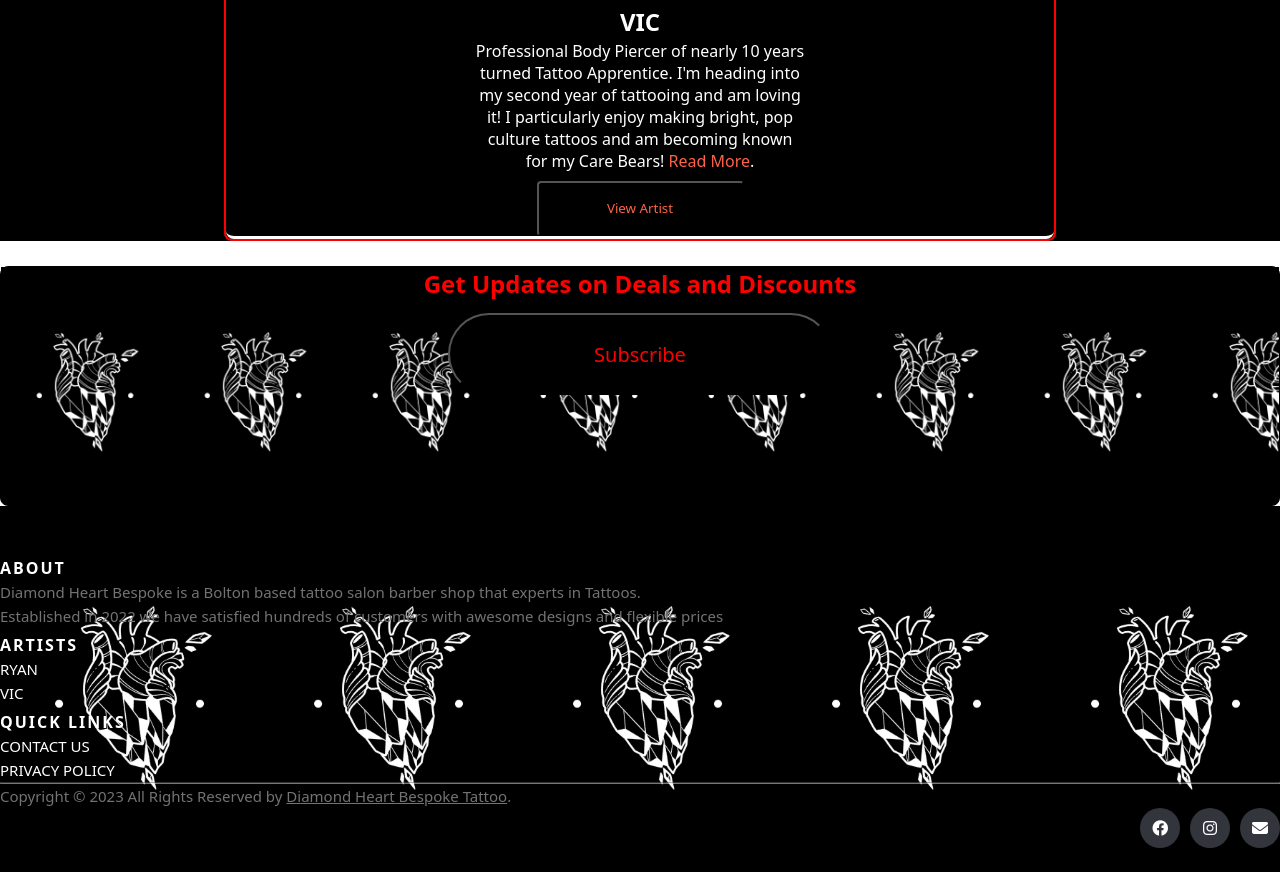
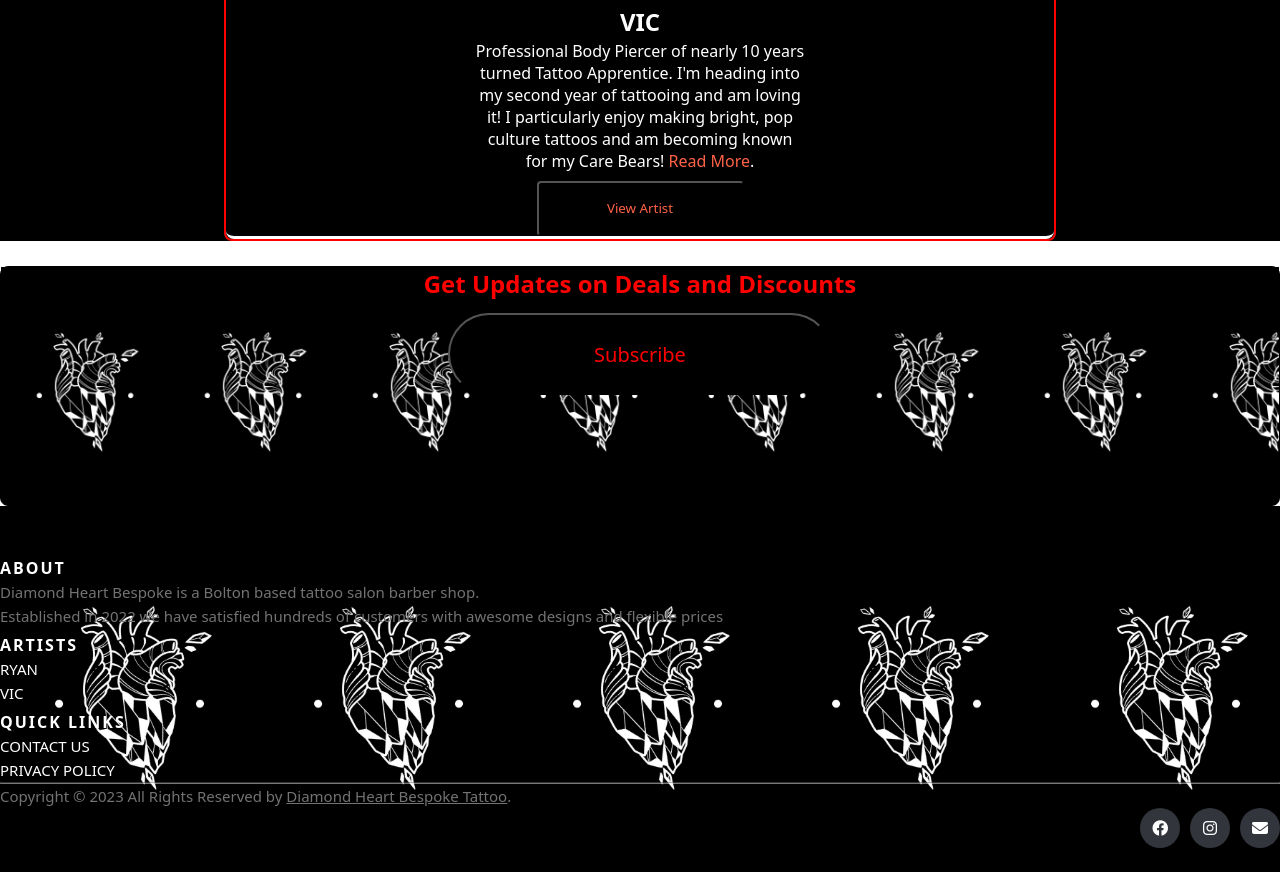
Before and after one commit to MuhammadBadr170/Finalsaloon, a plain HTML site: page index.html in a window 1280 px wide. Shown: the part 3806-4678 px from the top of the page. Drawn offline with nearby package versions, Linux system fonts and the light colour scheme; a web font is replaced by a local one.

Commit message:
Update index.html

```diff
--- a/index.html
+++ b/index.html
@@ -206,8 +206,7 @@
       <div class="row">
         <div class="col-sm-12 col-md-6">
           <h6>About</h6>
-          <p class="text-justify"> Diamond Heart Bespoke is a Bolton based tattoo salon barber shop that experts in
-            Tattoos. <br> Established in 2022 we have satisfied hundreds of customers with awesome designs and flexible
+          <p class="text-justify"> Diamond Heart Bespoke is a Bolton based tattoo salon barber shop. <br> Established in 2022 we have satisfied hundreds of customers with awesome designs and flexible
             prices
           </p>
         </div>
```
